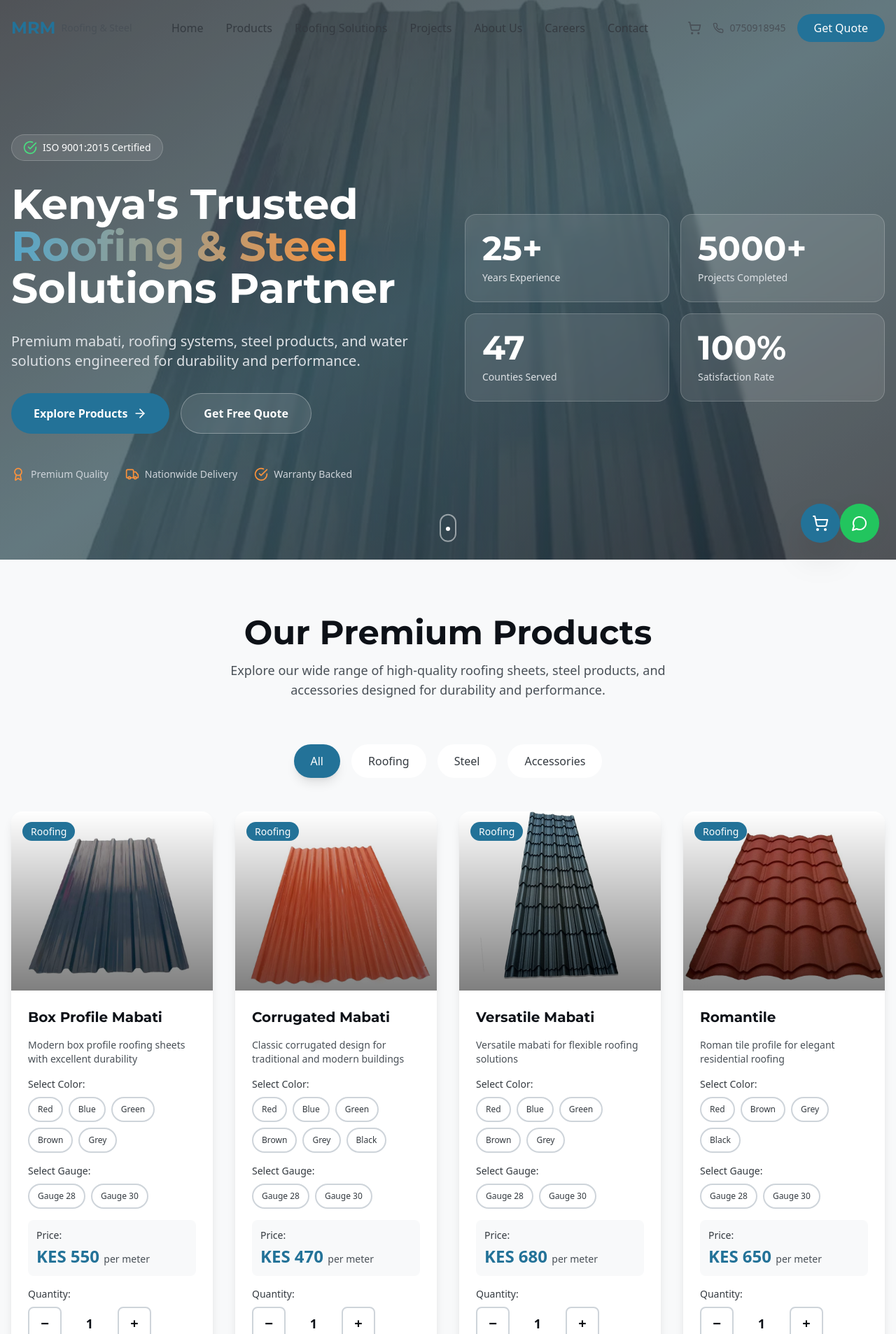
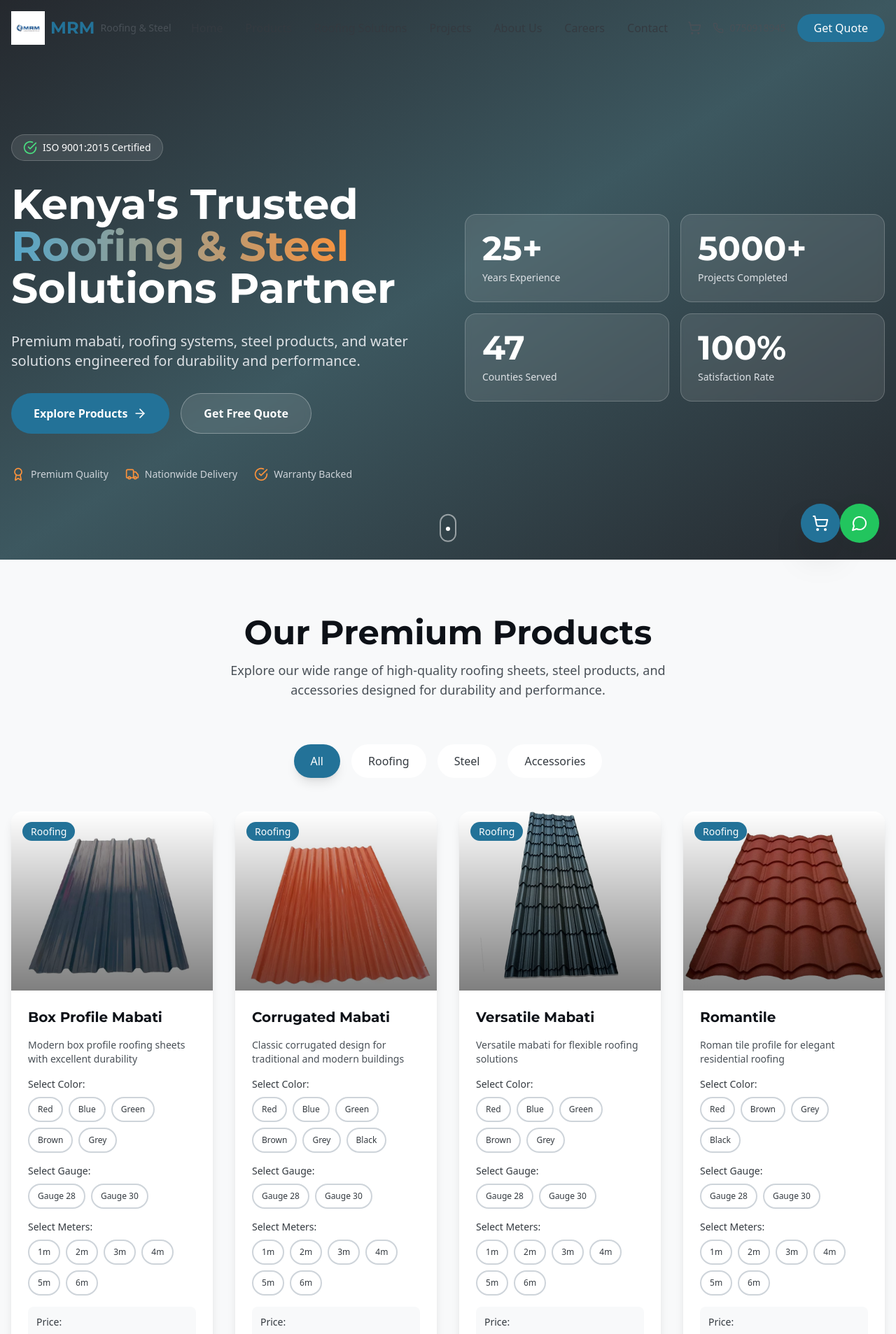
Before and after one commit to kipkoechkevin611-cloud/mrm, a Next.js app: page / in a window 1280 px wide. Shown: the top 1907 px of the page at 70% size. Built offline with nearby package versions, Linux system fonts and the light colour scheme.

Commit message:
Add meter selector buttons, update hero background to HERO PAGE.jpeg, and add logo to navbar

```diff
--- a/src/components/Hero.tsx
+++ b/src/components/Hero.tsx
@@ -45,7 +45,7 @@
       {/* Background Image with Overlay */}
       <div className="absolute inset-0 z-0">
         <div className="absolute inset-0 bg-gradient-to-br from-steel-900/90 via-primary-900/80 to-steel-900/90" />
-        <div className="absolute inset-0 bg-[url('/Box_profile.jpeg')] bg-cover bg-center opacity-20" />
+        <div className="absolute inset-0 bg-[url('/HERO PAGE.jpeg')] bg-cover bg-center opacity-20" />
       </div>
 
       {/* Content */}
--- a/src/components/Navbar.tsx
+++ b/src/components/Navbar.tsx
@@ -68,9 +68,12 @@
           <Link href="/" className="flex items-center space-x-2">
             <motion.div
               whileHover={{ scale: 1.05 }}
-              className="text-2xl font-bold font-montserrat text-primary-600"
+              className="flex items-center space-x-2"
             >
-              MRM
+              <img src="/LOGO.jpeg" alt="MRM Logo" className="h-12 w-auto" />
+              <div className="text-2xl font-bold font-montserrat text-primary-600">
+                MRM
+              </div>
             </motion.div>
             <span className="hidden sm:block text-sm font-medium text-steel-600">
               Roofing & Steel
--- a/src/components/Products.tsx
+++ b/src/components/Products.tsx
@@ -332,6 +332,27 @@
                   </div>
                 </div>
 
+                {/* Meters (for per meter products) */}
+                {product.unit === "per meter" && (
+                  <div>
+                    <p className="text-sm font-medium text-steel-700 mb-2">Select Meters:</p>
+                    <div className="flex flex-wrap gap-2">
+                      {[1, 2, 3, 4, 5, 6].map((meter) => (
+                        <button
+                          key={meter}
+                          onClick={() => setSelectedQuantity({ ...selectedQuantity, [product.id]: meter })}
+                          className={`text-xs px-3 py-2 rounded-full border-2 transition-all ${selectedQuantity[product.id] === meter
+                            ? "bg-primary-600 text-white border-primary-600"
+                            : "bg-white text-steel-700 border-steel-300 hover:border-primary-500"
+                            }`}
+                        >
+                          {meter}m
+                        </button>
+                      ))}
+                    </div>
+                  </div>
+                )}
+
                 {/* Price Display */}
                 <div className="bg-steel-50 rounded-lg p-3">
                   <p className="text-sm font-medium text-steel-700 mb-1">Price:</p>
```
Also changed, not shown: public/HERO PAGE.jpeg (added), public/LOGO.jpeg (added).
